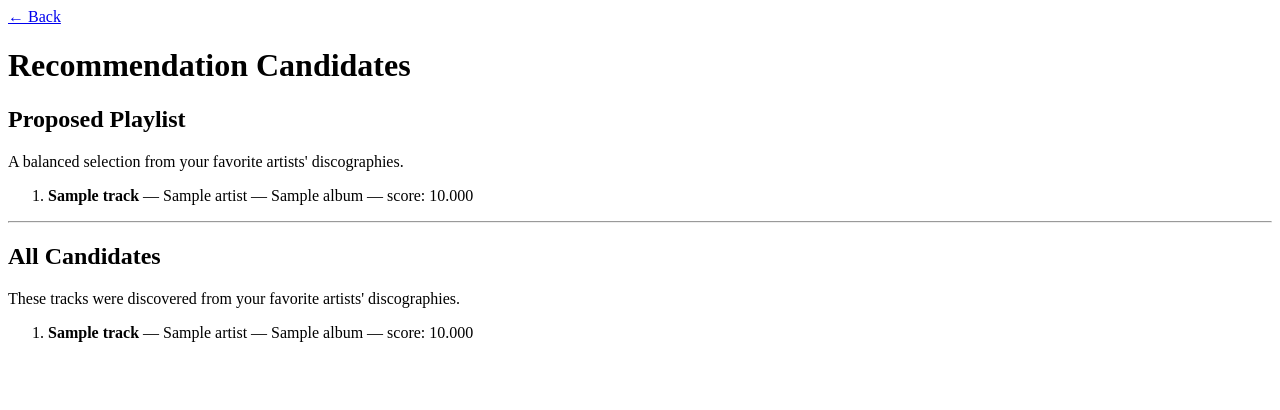
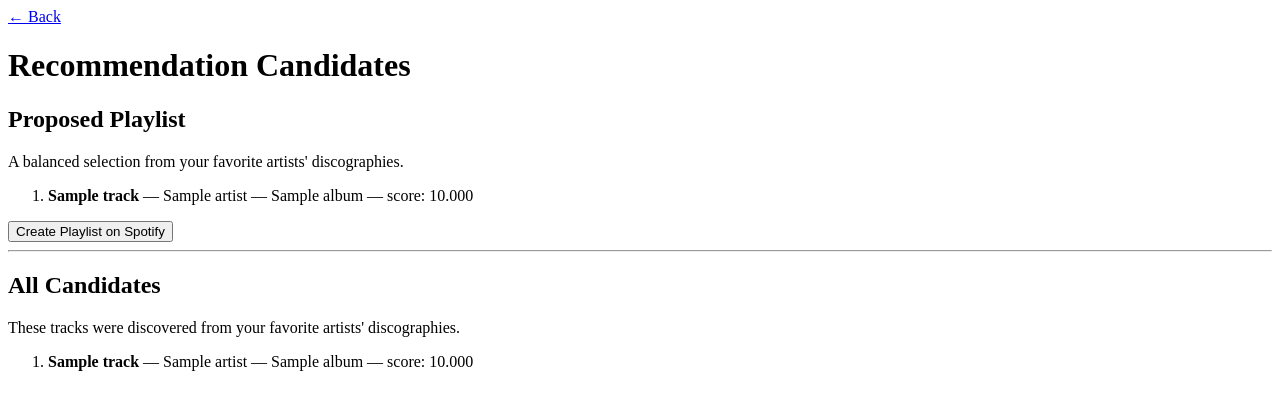
Before and after one commit to annakerns/spotify-playlist-generator, a Flask app: template templates/recommendations.html in a window 1280 px wide. Shown: the top 410 px of the page. Run offline with Flask 3, Linux system fonts and the light colour scheme; the template is opened without the code that fills it: most values are stand-ins (such as "Sample title", 1, 10 or a date in 2020).

Commit message:
feat: add Spotify playlist creation

```diff
--- a/app.py
+++ b/app.py
@@ -311,6 +311,63 @@ def recommendations():
         selected_tracks=selected_tracks
     )
 
+@app.route("/create-playlist", methods=["POST"])
+def create_playlist():
+    token_info = session.get("token_info")
+
+    if not token_info:
+        return redirect("/login")
+
+    access_token = token_info["access_token"]
+
+    track_ids = request.form.getlist("track_ids")
+    if not track_ids:
+        return "No tracks were selected.", 400
+
+    response = requests.post(
+        "https://api.spotify.com/v1/me/playlists",
+        headers={
+            "Authorization": f"Bearer {access_token}",
+            "Content-Type": "application/json"
+        },
+        json={
+            "name": "Music Discovery Playlist",
+            "public": False,
+            "description": (
+                "Generated by my custom music discovery "
+                "recommendation engine."
+            )
+        }
+    )
+
+    response.raise_for_status()
+
+    playlist = response.json()
+    playlist_id = playlist["id"]
+
+    track_uris = [
+        f"spotify:track:{track_id}"
+        for track_id in track_ids
+    ]
+
+    add_tracks_response = requests.post(
+        f"https://api.spotify.com/v1/playlists/{playlist_id}/items",
+        headers={
+            "Authorization": f"Bearer {access_token}",
+            "Content-Type": "application/json"
+        },
+        json={
+            "uris": track_uris
+        }
+    )
+
+    add_tracks_response.raise_for_status()
+
+    return (
+        f"Created playlist: {playlist['name']} "
+        f"with {len(track_ids)} tracks!"
+    )
+
 def build_artist_profile(spotify, artist):
     albums = spotify.artist_albums(
         artist["id"],
--- a/templates/recommendations.html
+++ b/templates/recommendations.html
@@ -28,6 +28,22 @@
         {% endfor %}
     </ol>
 
+    <form action="/create-playlist" method="POST">
+
+        {% for track in selected_tracks %}
+            <input
+                type="hidden"
+                name="track_ids"
+                value="{{ track['id'] }}"
+            >
+        {% endfor %}
+
+        <button type="submit">
+            Create Playlist on Spotify
+        </button>
+
+    </form>
+
     <hr>
 
     <h2>All Candidates</h2>
```
